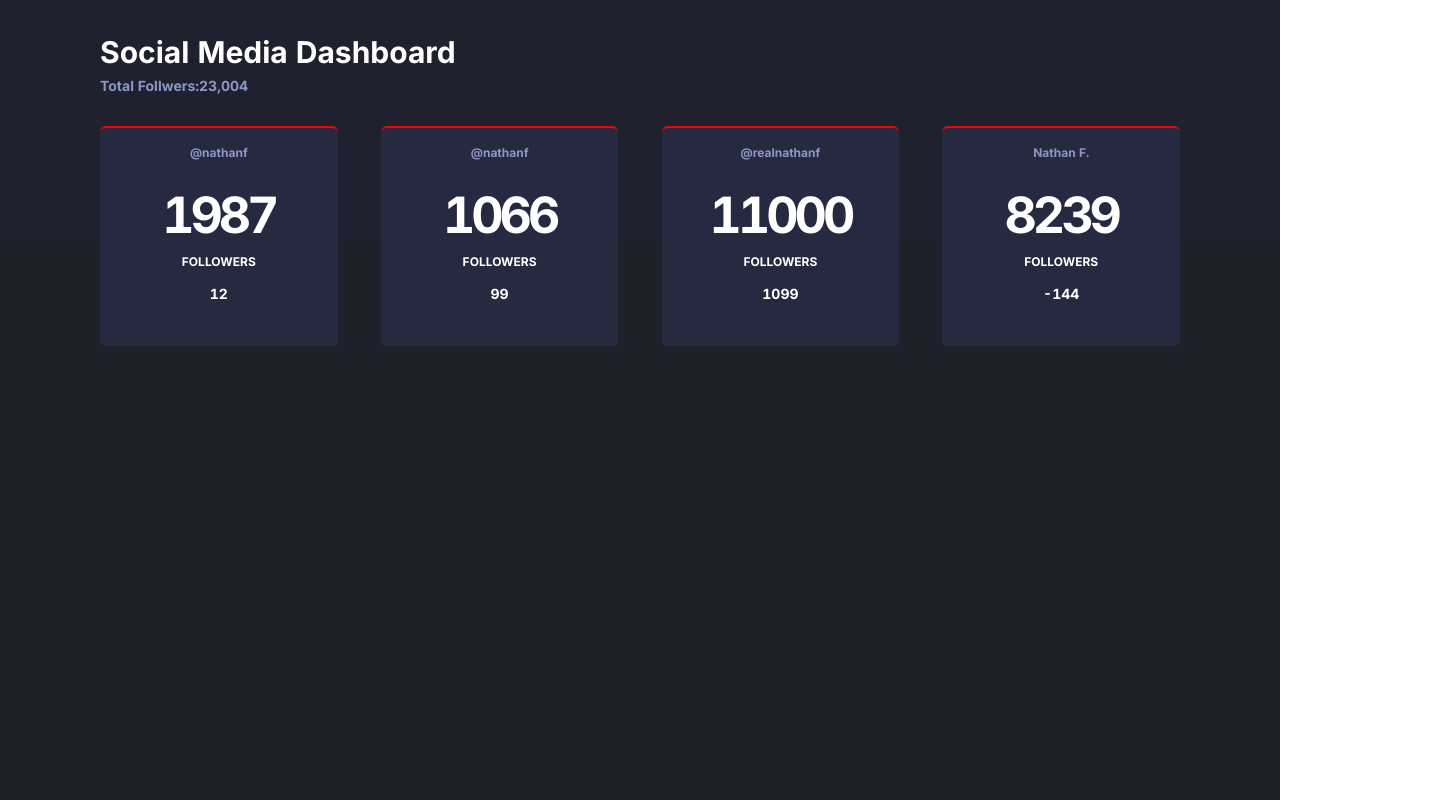
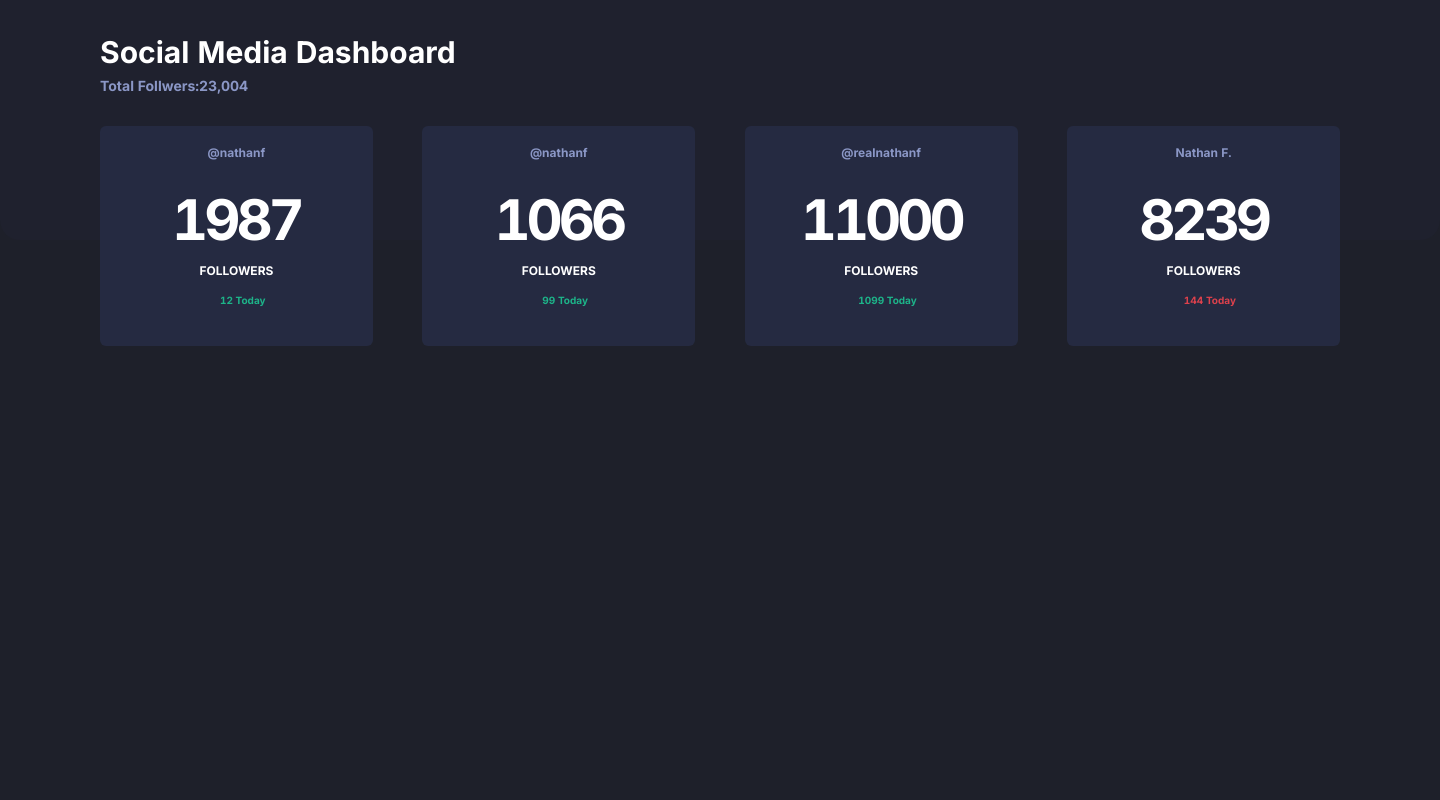
Before and after one commit to Tatekii/homeWork1, a Vue app: page / in a window 1280 px wide. Shown: the whole page, 1440 px wide, since content can reach past the window. Built offline with nearby package versions, Linux system fonts and the light colour scheme.

Commit message:
5h commit

```diff
--- a/src/App.vue
+++ b/src/App.vue
@@ -12,36 +12,36 @@ export default {
 Desktop
   },
   created () {
-    function browserRedirect () {
-      var sUserAgent = navigator.userAgent.toLowerCase();
-      var bIsIpad = sUserAgent.match(/ipad/i) == "ipad";
-      var bIsIphoneOs = sUserAgent.match(/iphone os/i) == "iphone os";
-      var bIsMidp = sUserAgent.match(/midp/i) == "midp";
-      var bIsUc7 = sUserAgent.match(/rv:1.2.3.4/i) == "rv:1.2.3.4";
-      var bIsUc = sUserAgent.match(/ucweb/i) == "ucweb";
-      var bIsAndroid = sUserAgent.match(/android/i) == "android";
-      var bIsCE = sUserAgent.match(/windows ce/i) == "windows ce";
-      var bIsWM = sUserAgent.match(/windows phone/i) == "windows mobile";
-      var bIsMobile = sUserAgent.match(/mobile/i) == "mobile";
-      var bIsPlaybook = sUserAgent.match(/playbook/i) == "playbook";
+    // function browserRedirect () {
+    //   var sUserAgent = navigator.userAgent.toLowerCase();
+    //   var bIsIpad = sUserAgent.match(/ipad/i) == "ipad";
+    //   var bIsIphoneOs = sUserAgent.match(/iphone os/i) == "iphone os";
+    //   var bIsMidp = sUserAgent.match(/midp/i) == "midp";
+    //   var bIsUc7 = sUserAgent.match(/rv:1.2.3.4/i) == "rv:1.2.3.4";
+    //   var bIsUc = sUserAgent.match(/ucweb/i) == "ucweb";
+    //   var bIsAndroid = sUserAgent.match(/android/i) == "android";
+    //   var bIsCE = sUserAgent.match(/windows ce/i) == "windows ce";
+    //   var bIsWM = sUserAgent.match(/windows phone/i) == "windows mobile";
+    //   var bIsMobile = sUserAgent.match(/mobile/i) == "mobile";
+    //   var bIsPlaybook = sUserAgent.match(/playbook/i) == "playbook";
 
-      if (bIsIpad || bIsIphoneOs || bIsMidp || bIsUc7 || bIsUc || bIsAndroid || bIsCE || bIsWM || bIsMobile || bIsPlaybook) {
-        // mobile
-      } else {
-        // pc
-      }
-    }
+    //   if (bIsIpad || bIsIphoneOs || bIsMidp || bIsUc7 || bIsUc || bIsAndroid || bIsCE || bIsWM || bIsMobile || bIsPlaybook) {
+    //     // mobile
+    //     console.log('mobile');
+    //   } else {
+    //     // pc
+    //     console.log('pc');
+    //   }
+    // }
 
-    browserRedirect();
+    // browserRedirect()
   }
 }
 </script>
 
 <style>
-* {
-  font-family: "Inter", sans-serif;
-}
 #app{
   position: relative;
+  font-family: 'Inter';
 }
 </style>
--- a/src/assets/style/desktopLayout.css
+++ b/src/assets/style/desktopLayout.css
@@ -0,0 +1,4 @@
+body{
+  min-width: 1440px;
+  font-weight: 700;
+}
--- a/src/components/BigCard/BigCard.vue
+++ b/src/components/BigCard/BigCard.vue
@@ -1,14 +1,21 @@
 <template>
   <div class="big-card-block">
+    <div class="top-border"></div>
     <div class="plantform">
-      <div v-if="cardData.down" class="icon-down">
-        <use xlink:href="#icon-down"></use>
-      </div>
       <p>{{ cardData.name }}</p>
     </div>
     <div class="count">{{ cardData.number }}</div>
     <p class="followers">FOLLOWERS</p>
-    <div class="compare">{{ cardData.compare }}</div>
+    <div v-if="cardData.compare>0">
+      <div class="compare">
+      <svg-icon icon-class='up'></svg-icon>
+      {{ compareAbs(cardData.compare) }} Today</div>
+    </div>
+    <div v-else>
+      <div class="compare red">
+      <svg-icon icon-class='down'></svg-icon>
+      {{ compareAbs(cardData.compare) }} Today</div>
+    </div>
   </div>
 </template>
 
@@ -19,6 +26,11 @@ export default {
   },
   props: {
     cardData: Object
+  },
+  methods: {
+    compareAbs (num) {
+      return Math.abs(num)
+    }
   }
 }
 </script>
@@ -29,25 +41,36 @@ export default {
   width: 22%;
   background: var(--CardBg--);
   border-radius: 6px;
-  border-top: 2px solid red;
   text-align: center;
   display: flex;
   flex-direction: column;
-
 }
-.plantform{
-  font-size:12px;
+.top-border {
+  height: 2px;
+  background: var(--Instagram--);
+}
+.plantform {
+  font-size: 12px;
   color: var(--CardText--);
   height: 50px;
   line-height: 50px;
 }
-.count{
-  font-size: 50px;
-  letter-spacing:-4px;
+.count {
+  font-size: 56px;
+  letter-spacing: -4px;
 }
-.followers{
-  font-size:12px;
-  font-weight:lighter;
+.followers {
+  font-size: 12px;
+  font-weight: lighter;
 }
-
+.compare {
+  height: 16px;
+  line-height: 16px;
+  font-size: 10px;
+  font-weight: lighter;
+  color: var(--LimeGreen--);
+}
+.compare.red{
+  color:var(--BrightRed--)
+}
 </style>
--- /dev/null
+++ b/src/components/SvgIcon/index.vue
@@ -0,0 +1,43 @@
+<template>
+  <svg :class="svgClass" aria-hidden="true" v-on="$listeners">
+    <use :xlink:href="iconName" />
+  </svg>
+</template>
+
+<script>
+export default {
+  name: 'SvgIcon',
+  props: {
+    iconClass: {
+      type: String,
+      required: true
+    },
+    className: {
+      type: String,
+      default: ''
+    }
+  },
+  computed: {
+    iconName() {
+      return `#icon-${this.iconClass}`
+    },
+    svgClass() {
+      if (this.className) {
+        return 'svg-icon ' + this.className
+      } else {
+        return 'svg-icon'
+      }
+    }
+  }
+}
+</script>
+
+<style scoped>
+.svg-icon {
+  width: 1em;
+  height: 1em;
+  vertical-align: -0.15em;
+  fill: currentColor;
+  overflow: hidden;
+}
+</style>
--- a/src/main.js
+++ b/src/main.js
@@ -3,17 +3,23 @@ import Antd from 'ant-design-vue';
 import App from './App';
 import 'ant-design-vue/dist/antd.css';
 // import './assets/font/font.css'
+import browserRedirect from './utils/device'
+import './assets/style/desktopLayout.css'
 
 Vue.config.productionTip = false
 
-
+import SvgIcon from '@/components/SvgIcon'
 const requireAll = requireContext => requireContext.keys().map(requireContext);
-
 // import all svg
 const req = require.context('./assets/icon', true, /\.svg$/);
 requireAll(req)
 
+Vue.component('svg-icon',SvgIcon)
+
 Vue.use(Antd);
+
+const device = browserRedirect();
+console.log(device);
 
 new Vue({
   render: h => h(App),
--- /dev/null
+++ b/src/utils/device.js
@@ -0,0 +1,22 @@
+function browserRedirect () {
+  var sUserAgent = navigator.userAgent.toLowerCase();
+  var bIsIpad = sUserAgent.match(/ipad/i) == "ipad";
+  var bIsIphoneOs = sUserAgent.match(/iphone os/i) == "iphone os";
+  var bIsMidp = sUserAgent.match(/midp/i) == "midp";
+  var bIsUc7 = sUserAgent.match(/rv:1.2.3.4/i) == "rv:1.2.3.4";
+  var bIsUc = sUserAgent.match(/ucweb/i) == "ucweb";
+  var bIsAndroid = sUserAgent.match(/android/i) == "android";
+  var bIsCE = sUserAgent.match(/windows ce/i) == "windows ce";
+  var bIsWM = sUserAgent.match(/windows phone/i) == "windows mobile";
+  var bIsMobile = sUserAgent.match(/mobile/i) == "mobile";
+  var bIsPlaybook = sUserAgent.match(/playbook/i) == "playbook";
+
+  if (bIsIpad || bIsIphoneOs || bIsMidp || bIsUc7 || bIsUc || bIsAndroid || bIsCE || bIsWM || bIsMobile || bIsPlaybook) {
+    // mobile
+    return 'mobile'
+  } else {
+    // pc
+    return 'pc'
+  }
+}
+module.exports = browserRedirect
--- a/src/view/Home/Home.vue
+++ b/src/view/Home/Home.vue
@@ -51,7 +51,6 @@ export default {
           name: 'Nathan F.',
           number: 8239,
           compare: -144,
-          down:true,
           id:4
         }
       }
--- a/vue.config.js
+++ b/vue.config.js
@@ -12,8 +12,9 @@ module.exports = {
     });
     config.resolve.alias.set("@", path.join(__dirname, "src"));
     config.module.rules.delete("svg");
+
     config.module
-      .rule("svg-smart")
+      .rule('icons')
       .test(/\.svg$/)
       .include.add(resolve("src/assets/icon"))
       .end()
```
